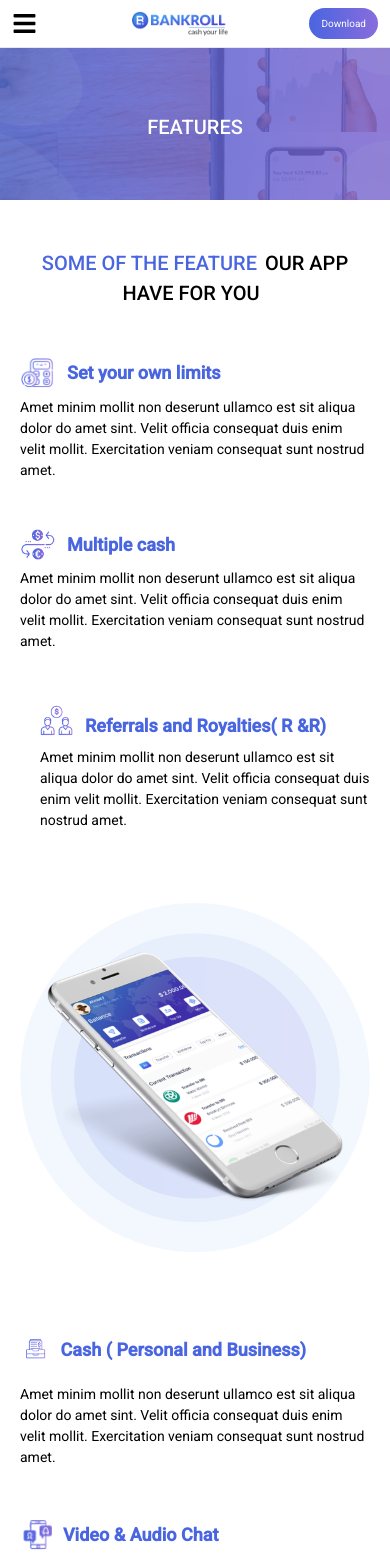
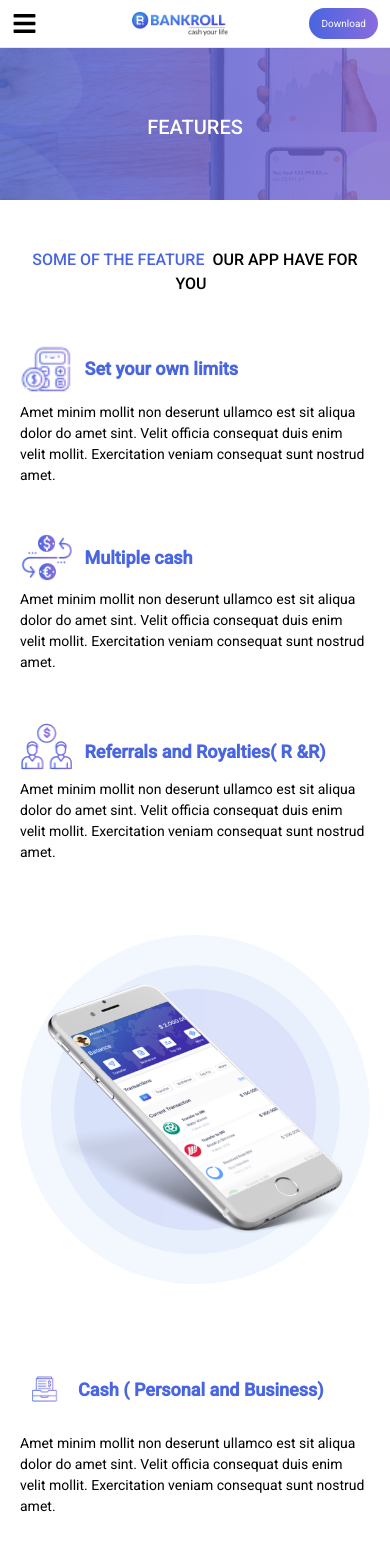
Before and after one commit to MariaAsiif/Bankroll-Web, a React (Create React App) app: page /feature in a window 390 px wide. Shown: the top 1563 px of the page. Built offline with nearby package versions, Linux system fonts and the light colour scheme.

Commit message:
chnages done in feature

```diff
--- a/src/components/FeatureComp/FeatureApp.jsx
+++ b/src/components/FeatureComp/FeatureApp.jsx
@@ -11,7 +11,7 @@ const FeatureApp = () => {
     return (
         <>
 
-            <h2 className='lg:text-[40px] md:text-[40px] text-[20px] px-4 max-w-[620px] mt-[3rem] font-medium text-[#4965E0]  text-center m-auto uppercase'>Some of the feature
+            <h2 className='lg:text-[40px] md:text-[40px] text1820px] px-4 max-w-[620px] mt-[3rem] font-medium text-[#4965E0]  text-center m-auto uppercase'>Some of the feature
                 <span className='text-black px-2'>our App have for you</span>
             </h2>
             <div className='lg:mx-20 mx-5 lg:mb-4 mb-[3rem] lg:mt-0 mt-[3rem] '>
@@ -20,21 +20,21 @@ const FeatureApp = () => {
                         <ul>
                             <li>
                                 <div className='flex items-center'>
-                                    <img className='w-[10%] object-cover' src={limit} alt="icon" />
+                                    <img className='w-[15%] object-cover' src={limit} alt="icon" />
                                      <h2 style={{fontWeight:'700'}} className='lg:pl-1 px-3   text-[18px] text-[#4965E0]'>Set your own limits</h2>
                                 </div>
                                 <p className='lg:max-w-[300px]  pt-2 text-[14px] lg:pl-[2rem] '>Amet minim mollit non deserunt ullamco est sit aliqua dolor do amet sint. Velit officia consequat duis enim velit mollit. Exercitation veniam consequat sunt nostrud amet.</p>
                             </li>
                             <li className='py-[3rem]'>
                                 <div className='flex items-center'>
-                                    <img className='w-[10%] object-cover' src={cash} alt="icon" />
+                                    <img className='w-[15%] object-cover' src={cash} alt="icon" />
                                      <h2 style={{fontWeight:'700'}} className='  lg:px-2 px-3 text-[18px] text-[#4965E0]'>Multiple cash</h2>
                                 </div>
                                 <p className='lg:max-w-[300px]  pt-2 text-[14px] lg:pl-[2rem] '>Amet minim mollit non deserunt ullamco est sit aliqua dolor do amet sint. Velit officia consequat duis enim velit mollit. Exercitation veniam consequat sunt nostrud amet.</p>
                             </li>
-                            <li className='pl-5'>
+                            <li className='lg:pl-5'>
                                 <div className='flex items-center '>
-                                    <img className='w-[10%] object-cover' src={ref} alt="icon" />
+                                    <img className='w-[15%] object-cover' src={ref} alt="icon" />
                                      <h2 style={{fontWeight:'700'}} className=' pt-3 lg:pl-1 px-3 text-[18px] text-[#4965E0]'>Referrals and Royalties( R &R)</h2>
                                 </div>
                                 <p className='lg:max-w-[300px]  pt-2  text-[14px] lg:pl-[2rem] '>Amet minim mollit non deserunt ullamco est sit aliqua dolor do amet sint. Velit officia consequat duis enim velit mollit. Exercitation veniam consequat sunt nostrud amet.</p>
@@ -45,25 +45,25 @@ const FeatureApp = () => {
                     <div className='bg-featureMobile-img bg-contain bg-center bg-no-repeat '>
                         <img src={ovelImage} alt="ovel_image" />
                     </div>
-                    <div className='lg:px-2 '>
+                    <div className=''>
                         <ul className=''>
                             <li>
                                 <div className='flex items-center'>
-                                    <img className='w-[15%]  object-cover lg:-ml-0   -ml-3' src={business} alt="icon" />
+                                    <img className='w-[20%]  object-contain lg:-ml-0   -ml-3' src={business} alt="icon" />
                                     <h2 style={{fontWeight:'700'}} className=' text-[18px] text-[#4965E0]'>Cash ( Personal and Business)</h2>
                                 </div>
                                 <p className='  pt-2 text-[14px] lg:pl-[2.5rem]   lg:max-w-[300px]'>Amet minim mollit non deserunt ullamco est sit aliqua dolor do amet sint. Velit officia consequat duis enim velit mollit. Exercitation veniam consequat sunt nostrud amet.</p>
                             </li>
                             <li className='py-[3rem]'>
                                 <div className='flex items-center '>
-                                    <img className='w-[10%] object-cover md:w-[8%] md:ml-3 ' src={video} alt="icon" />
+                                    <img className='w-[15%] object-contain  md:ml-3 ' src={video} alt="icon" />
                                      <h2 style={{fontWeight:'700'}} className='pl-2 md:px-4 text-[18px] text-[#4965E0]'>Video & Audio Chat</h2>
                                 </div>
                                 <p className='pt-2 text-[14px] lg:pl-[2.5rem]   lg:max-w-[300px]'>Amet minim mollit non deserunt ullamco est sit aliqua dolor do amet sint. Velit officia consequat duis enim velit mollit. Exercitation veniam consequat sunt nostrud amet.</p>
                             </li>
                             <li>
                                 <div className='flex items-center'>
-                                    <img className='w-[15%] md:w-[11%] object-cover lg:-ml-0 md:ml-0 -ml-2' src={doller} alt="icon" />
+                                    <img className='w-[20%]  object-cover lg:-ml-0 md:ml-0 -ml-2' src={doller} alt="icon" />
                                      <h2 style={{fontWeight:'700'}} className=' text-[18px] text-[#4965E0]'>USDC Payment </h2>
                                 </div>
                                 <p className=' pt-2 text-[14px] lg:max-w-[300px]  lg:pl-[2.5rem] '>Amet minim mollit non deserunt ullamco est sit aliqua dolor do amet sint. Velit officia consequat duis enim velit mollit. Exercitation veniam consequat sunt nostrud amet.</p>
```
